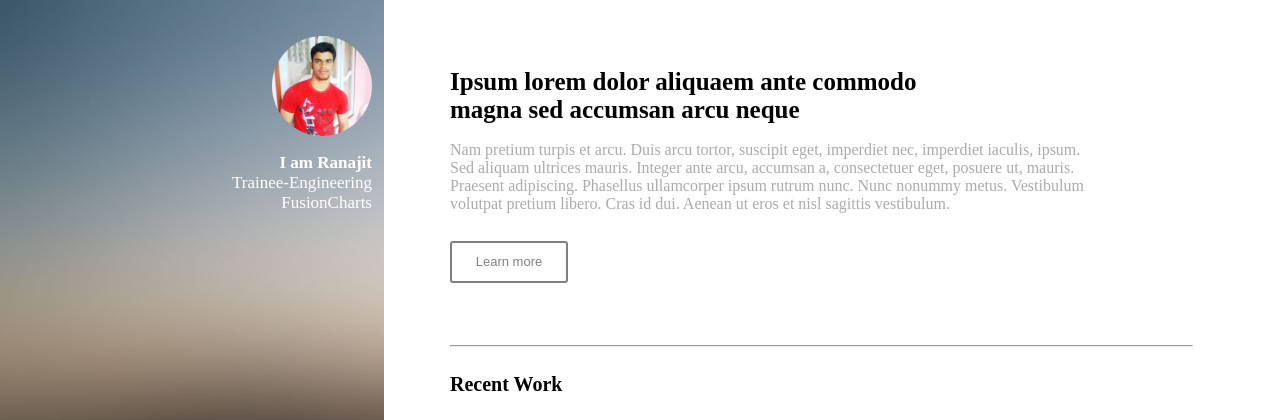
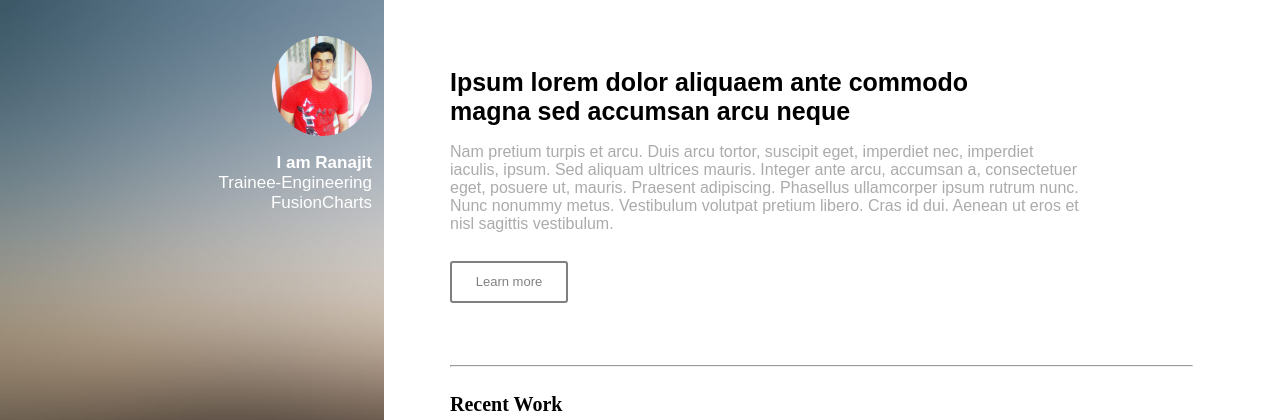
Before and after one commit to ranajitbanerjee/ranajitbanerjee.github.io, a PHP site: page /learning/Week1---Final-Project/portfolio.html in a window 1280 px wide. Shown: the top 420 px of the page. Run offline with PHP 8.4, Linux system fonts and the light colour scheme; grey boxes are pictures that could not be loaded.

Commit message:
Update portfolio.css

```diff
--- a/learning/Week1---Final-Project/assets/css/portfolio.css
+++ b/learning/Week1---Final-Project/assets/css/portfolio.css
@@ -2,6 +2,7 @@
 body {
     height:100%;
     margin:0;
+      font-family: Arial,Helvetica Neue,Helvetica,sans-serif;
 
 }
 .sidebar {
```
